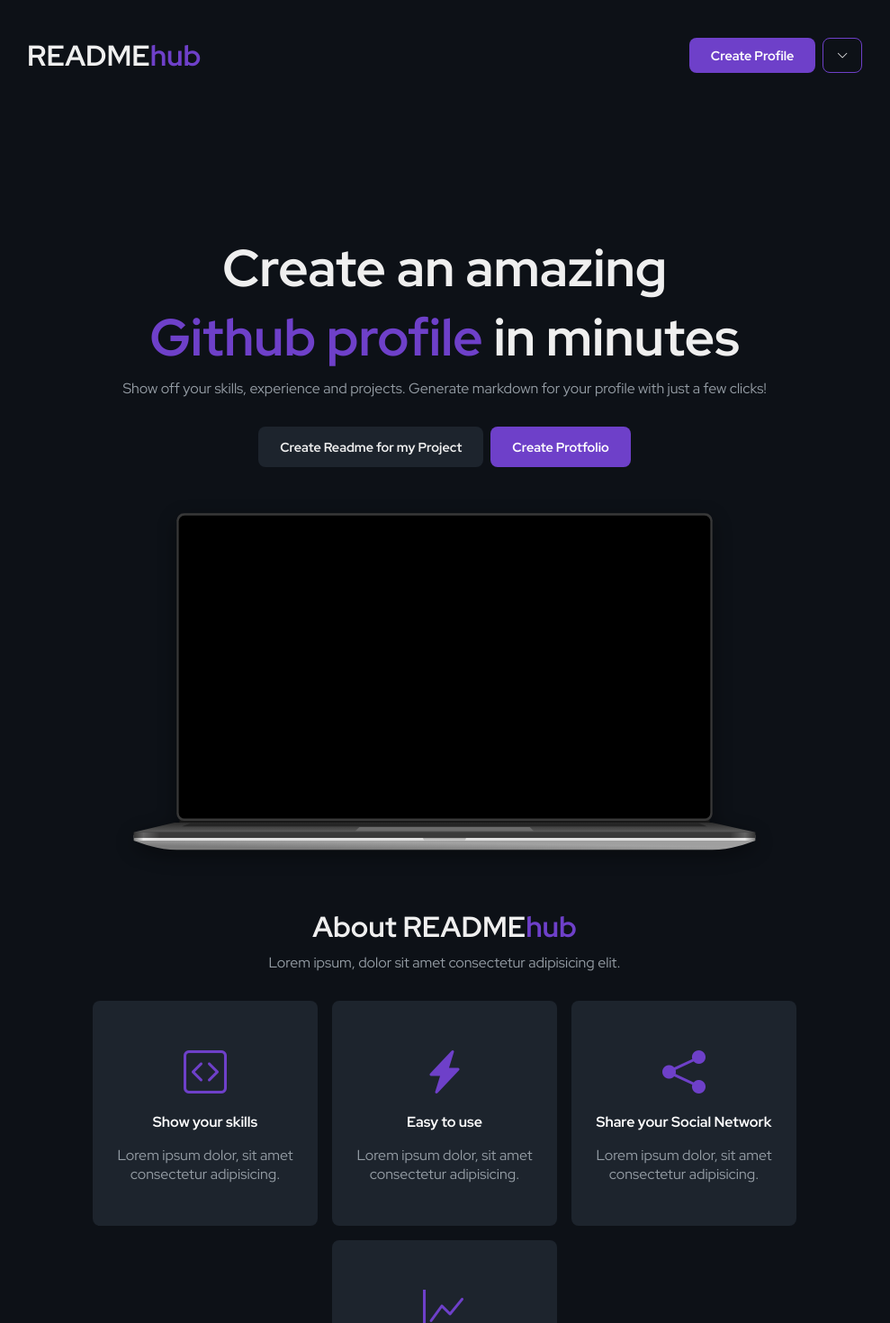
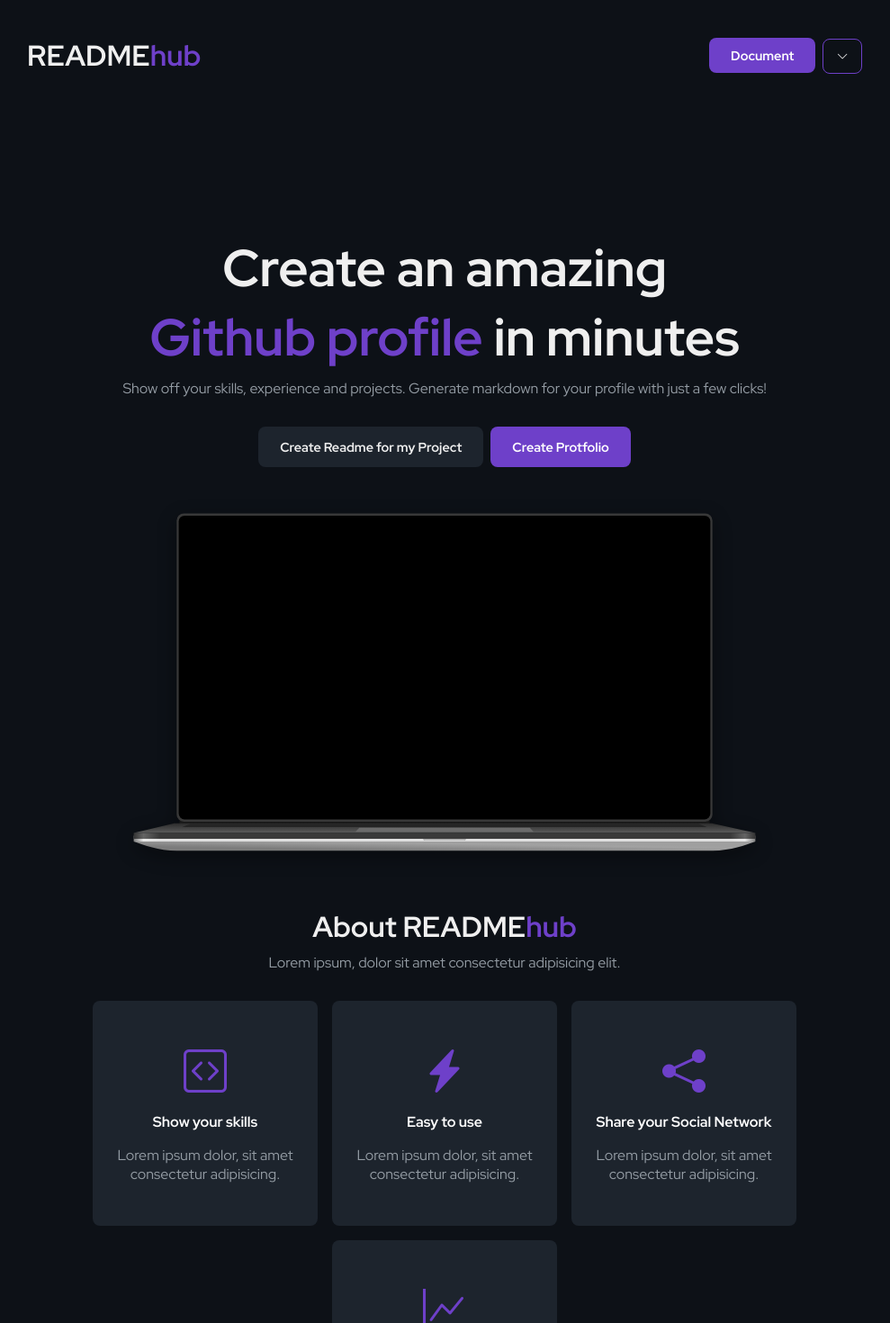
Before and after one commit to neginsoleimani/readmehub, a React (Create React App) app in the folder readmehub/: page / in a window 1280 px wide. Shown: the top 1470 px of the page at 90% size, without its empty margins (146-1135 px from the left). Built offline with nearby package versions, Linux system fonts and the light colour scheme.

Commit message:
Update and add animation
Update and add animation

Co-Authored-By: Mohammad Drikvand <39481564+mammaddrik@users.noreply.github.com>

```diff
--- a/readmehub/package.json
+++ b/readmehub/package.json
@@ -7,6 +7,7 @@
     "@testing-library/react": "^13.4.0",
     "@testing-library/user-event": "^13.5.0",
     "react": "^18.2.0",
+    "react-awesome-reveal": "^4.2.3",
     "react-dom": "^18.2.0",
     "react-router-dom": "^6.8.1",
     "react-scripts": "5.0.1",
--- a/readmehub/src/App.js
+++ b/readmehub/src/App.js
@@ -4,6 +4,7 @@ import { Route,Routes } from "react-router-dom";
 import HomePage from "./pages/homepage/HomePage";
 import ReadMeMakerPortfolio from "./pages/readmemakerportfolio/ReadMeMakerPortfolio";
 import ReadMeMakerProject from "./pages/readmemakerproject/ReadMeMakerProject";
+import Document from "./pages/document/Document";
 
 
 function App() {
@@ -11,6 +12,7 @@ function App() {
     <div className="App">
       <Routes>
         <Route path="/" element={<HomePage/>}/>
+        <Route path="/document" element={<Document/>}/>
         <Route path="/readme/protfolio" element={<ReadMeMakerPortfolio/>}/>
         <Route path="/readme/project" element={<ReadMeMakerProject/>}/>
       </Routes>
--- a/readmehub/src/components/navbar/Navbar.jsx
+++ b/readmehub/src/components/navbar/Navbar.jsx
@@ -1,22 +1,33 @@
 import React from "react";
 import "./navbar.css";
+import {Flip,Roll ,Zoom,Bounce,Rotate,Slide, Fade } from "react-awesome-reveal";
+import { Link } from "react-router-dom";
+
 
 export default function Navbar() {
   return (
     <div className="navbar">
+      <Fade triggerOnce={'true'} delay={100}>
       <div>
         <h1>
           README<span>hub</span>
         </h1>
       </div>
+      </Fade>
+      <Fade triggerOnce={'true'}  delay={100}>
       <div>
+        <Link to='/document'>
         <a href="" className="primary-btn create__profile">
-          Create Profile
+          Document
         </a>
+        </Link>
+        <Link to='/document'>
         <a href="" className="primary-outline-btn create__profile-icon">
           <i className=" bi-chevron-down"></i>
         </a>
+        </Link>
       </div>
+      </Fade>
     </div>
   );
 }
--- a/readmehub/src/globalstyle/index.css
+++ b/readmehub/src/globalstyle/index.css
@@ -73,6 +73,7 @@ button,
 input {
   font-family: var(--body-font);
   font-size: var(--normal-font-size);
+  overflow-x: hidden;
 }
 
 body {
--- a/readmehub/src/pages/homepage/HomePage.jsx
+++ b/readmehub/src/pages/homepage/HomePage.jsx
@@ -3,6 +3,15 @@ import { Link } from "react-router-dom";
 import "./homepage.css";
 import Laptop from "../../asset/images/laptop.svg";
 import Readme from "../../asset/images/readme.jpg";
+import {
+  Flip,
+  Roll,
+  Zoom,
+  Bounce,
+  Rotate,
+  Slide,
+  Fade,
+} from "react-awesome-reveal";
 
 // Components
 import Navbar from "../../components/navbar/Navbar";
@@ -15,6 +24,7 @@ export default function HomePage() {
       <div className="container">
         <div className="landing__page">
           <div className="section">
+            <Fade triggerOnce={"true"} duration={3000} delay={400}>
               <div className="homepage__title-box">
                 <h1>
                   Create an amazing
@@ -22,14 +32,18 @@ export default function HomePage() {
                   <span>Github profile </span>
                   in minutes
                 </h1>
+
                 <p>
-                Show off your skills, experience and projects. Generate markdown
-                for your profile with just a few clicks!
+                  Show off your skills, experience and projects. Generate
+                  markdown for your profile with just a few clicks!
                 </p>
               </div>
 
               <div className="homepage__btns">
-              <Link to="/readme/project" className="secondary-btn project__btn">
+                <Link
+                  to="/readme/project"
+                  className="secondary-btn project__btn"
+                >
                   Create Readme for my Project
                 </Link>
                 <Link
@@ -39,21 +53,27 @@ export default function HomePage() {
                   Create Protfolio
                 </Link>
               </div>
+            </Fade>
 
+            <Zoom triggerOnce={"true"} delay={600}>
               <div className="homepage__image-box">
                 <img src={Laptop} alt="laptop" className="homepage__image" />
               </div>
+            </Zoom>
           </div>
 
           <div className="feature">
+            <Fade triggerOnce={"true"} duration={4000} delay={800}>
               <div className="feature__title-box">
                 <h1>
                   About README<span>hub</span>
                 </h1>
                 <p>Lorem ipsum, dolor sit amet consectetur adipisicing elit.</p>
               </div>
+            </Fade>
+            <div className="feature__items">
 
-            <div className="feature__items">
+            <Zoom triggerOnce={"true"} delay={1000}>
               <div className="feature__item">
                 <div className="feature__icon">
                   <i class="bi bi-code-square"></i>
@@ -61,7 +81,9 @@ export default function HomePage() {
                 <h4>Show your skills</h4>
                 <p>Lorem ipsum dolor, sit amet consectetur adipisicing.</p>
               </div>
+              </Zoom>
 
+              <Zoom triggerOnce={"true"} delay={1100}>
                 <div className="feature__item">
                   <div className="feature__icon">
                     <i class="bi bi-lightning-charge-fill"></i>
@@ -69,7 +91,9 @@ export default function HomePage() {
                   <h4>Easy to use</h4>
                   <p>Lorem ipsum dolor, sit amet consectetur adipisicing.</p>
                 </div>
+              </Zoom>
 
+              <Zoom triggerOnce={"true"} delay={1200}>
               <div className="feature__item">
                 <div className="feature__icon">
                   <i class="bi bi-share-fill"></i>
@@ -77,7 +101,9 @@ export default function HomePage() {
                 <h4>Share your Social Network</h4>
                 <p>Lorem ipsum dolor, sit amet consectetur adipisicing.</p>
               </div>
+              </Zoom>
 
+              <Zoom triggerOnce={"true"} delay={1300}>
               <div className="feature__item">
                 <div className="feature__icon">
                   <i class="bi bi-graph-up"></i>
@@ -85,6 +111,8 @@ export default function HomePage() {
                 <h4>Analyze your State</h4>
                 <p>Lorem ipsum dolor, sit amet consectetur adipisicing.</p>
               </div>
+              </Zoom>
+
             </div>
           </div>
         </div>
```
Also changed, not shown: 1 other file (tests, documents, lock files or other folders). Lines whose indentation alone changed are shown as unchanged.
